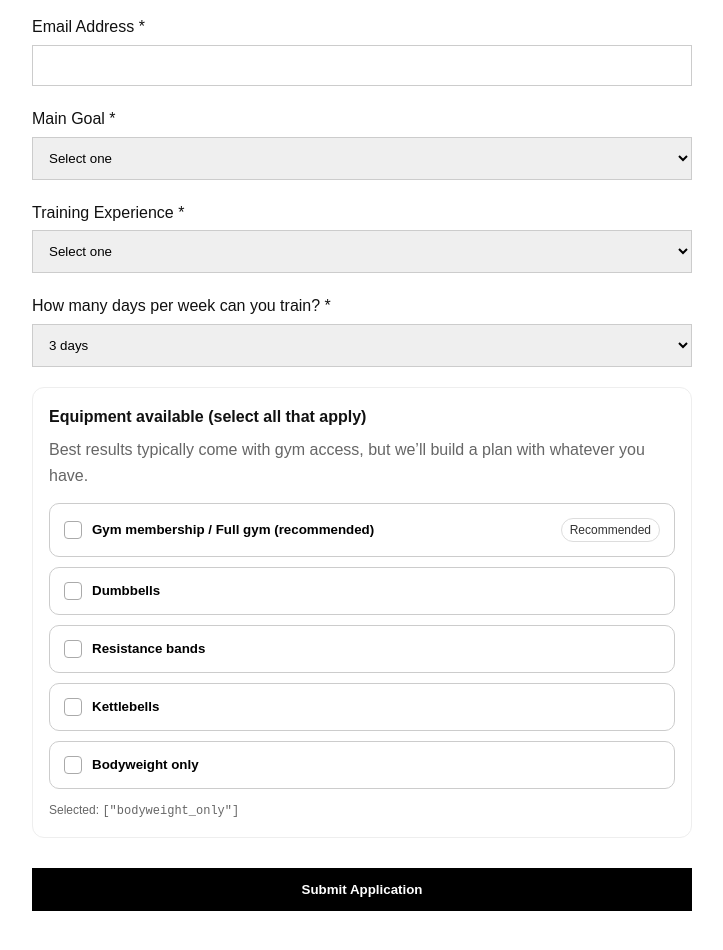
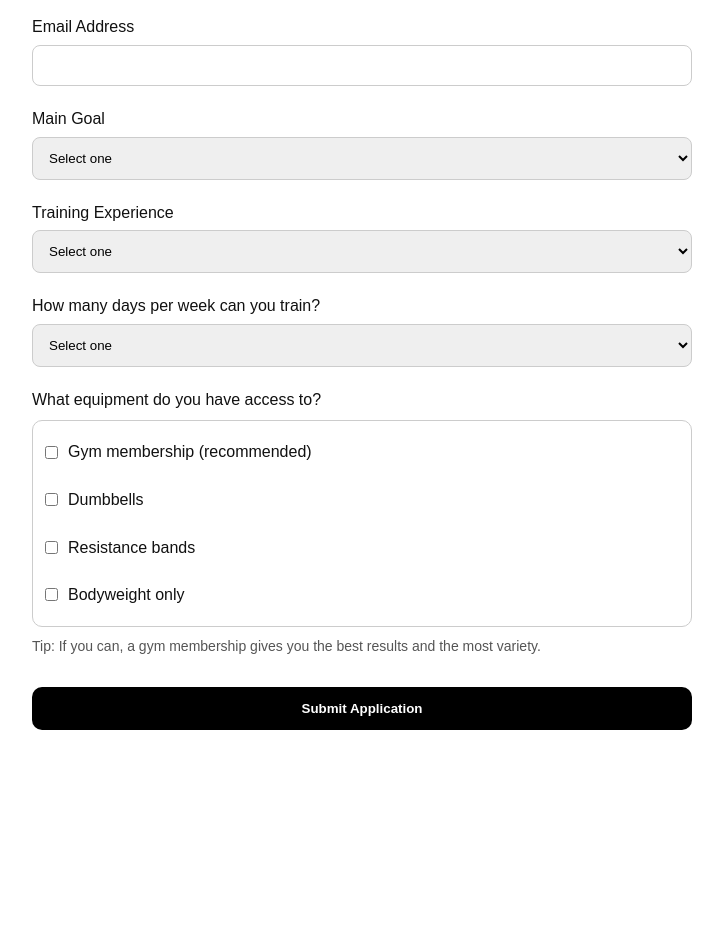
Before and after one commit to cbpumpcoaching/online-coaching-platform, a Next.js app: page /apply in a window 1280 px wide. Shown: the part 420-1370 px from the top of the page, without its empty margins (278-1001 px from the left). After the commit the page ends 1210 px from the top, so only its background shows below. Built offline with nearby package versions, Linux system fonts and the light colour scheme.

Commit message:
Update apply.js

```diff
--- a/pages/apply.js
+++ b/pages/apply.js
@@ -1,24 +1,4 @@
-import { useMemo, useState } from "react";
-
-const EQUIPMENT_OPTIONS = [
-  { value: "full_gym", label: "Gym membership / Full gym (recommended)" },
-  { value: "dumbbells", label: "Dumbbells" },
-  { value: "bands", label: "Resistance bands" },
-  { value: "kettlebells", label: "Kettlebells" },
-  { value: "bodyweight_only", label: "Bodyweight only" },
-];
-
-function normalizeEquipment(selected) {
-  const set = new Set(selected);
-
-  const hasNonBodyweight =
-    set.has("full_gym") || set.has("dumbbells") || set.has("bands") || set.has("kettlebells");
-
-  if (hasNonBodyweight) set.delete("bodyweight_only");
-  if (set.size === 0) set.add("bodyweight_only");
-
-  return Array.from(set);
-}
+import { useState } from "react";
 
 export default function Apply() {
   const [form, setForm] = useState({
@@ -26,74 +6,65 @@ export default function Apply() {
     email: "",
     goal: "",
     experience: "",
-    daysPerWeek: 3,
-    equipment: [],
+    daysPerWeek: "",
+    equipment: [], // ✅ array of selected equipment
   });
 
-  const [loading, setLoading] = useState(false);
-  const [message, setMessage] = useState("");
-
-  const normalizedEquipment = useMemo(
-    () => normalizeEquipment(form.equipment),
-    [form.equipment]
-  );
+  const [status, setStatus] = useState({ state: "idle", message: "" });
 
   function handleChange(e) {
-    const { name, value } = e.target;
-
-    if (name === "daysPerWeek") {
-      setForm((prev) => ({ ...prev, daysPerWeek: Number(value) }));
-      return;
-    }
-
-    setForm((prev) => ({ ...prev, [name]: value }));
+    setForm((prev) => ({ ...prev, [e.target.name]: e.target.value }));
   }
 
   function toggleEquipment(value) {
     setForm((prev) => {
-      const next = new Set(prev.equipment);
-      if (next.has(value)) next.delete(value);
-      else next.add(value);
-      return { ...prev, equipment: Array.from(next) };
+      const exists = prev.equipment.includes(value);
+      return {
+        ...prev,
+        equipment: exists
+          ? prev.equipment.filter((x) => x !== value)
+          : [...prev.equipment, value],
+      };
     });
   }
 
   async function handleSubmit(e) {
     e.preventDefault();
-    setMessage("");
+    setStatus({ state: "loading", message: "" });
 
-    // quick validation
-    if (!form.name.trim() || !form.email.trim() || !form.goal || !form.experience) {
-      setMessage("Please complete all required fields.");
-      return;
-    }
-
-    setLoading(true);
     try {
       const res = await fetch("/api/apply", {
         method: "POST",
         headers: { "Content-Type": "application/json" },
         body: JSON.stringify({
           ...form,
-          equipment: normalizedEquipment,
           submittedAt: new Date().toISOString(),
         }),
       });
 
-      const data = await res.json().catch(() => ({}));
+      const data = await res.json();
 
       if (!res.ok) {
-        throw new Error(data?.error || "Something went wrong.");
+        setStatus({
+          state: "error",
+          message: data?.webhookResponse || data?.details || data?.error || "Submission failed",
+        });
+        return;
       }
 
-      setMessage("✅ Application submitted! (Saved in server logs for now.)");
+      setStatus({ state: "success", message: "Application submitted ✅" });
 
-      // Optional redirect after submit:
-      // window.location.href = "/pricing";
+      // optional: clear form after success
+      setForm({
+        name: "",
+        email: "",
+        goal: "",
+        experience: "",
+        daysPerWeek: "",
+        equipment: [],
+      });
     } catch (err) {
-      setMessage(`❌ ${err.message || "Submission failed."}`);
-    } finally {
-      setLoading(false);
+      setStatus({ state: "error", message: String(err) });
     }
   }
 
@@ -106,7 +77,9 @@ export default function Apply() {
 
       {/* FORM */}
       <main style={{ maxWidth: "700px", margin: "0 auto", padding: "60px 20px" }}>
-        <h1 style={{ fontSize: "36px", marginBottom: "10px" }}>Coaching Application</h1>
+        <h1 style={{ fontSize: "36px", marginBottom: "10px" }}>
+          Coaching Application
+        </h1>
 
         <p style={{ marginBottom: "30px" }}>
           Complete the form below to apply for personalised online coaching with CBPUMP.
@@ -114,7 +87,7 @@ export default function Apply() {
 
         <form onSubmit={handleSubmit}>
           {/* NAME */}
-          <label>Full Name *</label>
+          <label>Full Name</label>
           <input
             type="text"
             name="name"
@@ -125,7 +98,7 @@ export default function Apply() {
           />
 
           {/* EMAIL */}
-          <label>Email Address *</label>
+          <label>Email Address</label>
           <input
             type="email"
             name="email"
@@ -136,7 +109,7 @@ export default function Apply() {
           />
 
           {/* GOAL */}
-          <label>Main Goal *</label>
+          <label>Main Goal</label>
           <select
             name="goal"
             value={form.goal}
@@ -151,7 +124,7 @@ export default function Apply() {
           </select>
 
           {/* EXPERIENCE */}
-          <label>Training Experience *</label>
+          <label>Training Experience</label>
           <select
             name="experience"
             value={form.experience}
@@ -166,129 +139,89 @@ export default function Apply() {
           </select>
 
           {/* DAYS PER WEEK */}
-          <label>How many days per week can you train? *</label>
+          <label>How many days per week can you train?</label>
           <select
             name="daysPerWeek"
             value={form.daysPerWeek}
             onChange={handleChange}
+            required
             style={inputStyle}
           >
-            <option value={2}>2 days</option>
-            <option value={3}>3 days</option>
-            <option value={4}>4 days</option>
-            <option value={5}>5 days</option>
-            <option value={6}>6 days</option>
+            <option value="">Select one</option>
+            <option value="2">2 days</option>
+            <option value="3">3 days</option>
+            <option value="4">4 days</option>
+            <option value="5">5 days</option>
+            <option value="6">6 days</option>
           </select>
 
           {/* EQUIPMENT */}
-          <div style={cardStyle}>
-            <label style={{ display: "block", marginBottom: 8, fontWeight: "bold" }}>
-              Equipment available (select all that apply)
+          <div style={{ marginBottom: "20px" }}>
+            <label style={{ display: "block", marginBottom: "8px" }}>
+              What equipment do you have access to?
             </label>
-            <p style={{ marginTop: 0, marginBottom: 14, color: "#666" }}>
-              Best results typically come with gym access, but we’ll build a plan with whatever you have.
-            </p>
 
-            <div style={{ display: "grid", gap: 10 }}>
-              {EQUIPMENT_OPTIONS.map((opt) => {
-                const checked = form.equipment.includes(opt.value);
-                const recommended = opt.value === "full_gym";
-
-                return (
-                  <button
-                    key={opt.value}
-                    type="button"
-                    onClick={() => toggleEquipment(opt.value)}
-                    style={{
-                      textAlign: "left",
-                      padding: 14,
-                      borderRadius: 10,
-                      border: checked ? "2px solid #000" : "1px solid #ccc",
-                      backgroundColor: "#fff",
-                      cursor: "pointer",
-                      display: "flex",
-                      justifyContent: "space-between",
-                      alignItems: "center",
-                      gap: 12,
-                    }}
-                  >
-                    <span style={{ display: "flex", alignItems: "center", gap: 10 }}>
-                      <span
-                        aria-hidden
-                        style={{
-                          width: 18,
-                          height: 18,
-                          borderRadius: 4,
-                          border: checked ? "2px solid #000" : "1px solid #aaa",
-                          display: "inline-flex",
-                          alignItems: "center",
-                          justifyContent: "center",
-                          fontSize: 12,
-                        }}
-                      >
-                        {checked ? "✓" : ""}
-                      </span>
-                      <span style={{ fontWeight: 600 }}>{opt.label}</span>
-                    </span>
-
-                    {recommended ? (
-                      <span
-                        style={{
-                          fontSize: 12,
-                          border: "1px solid #ddd",
-                          padding: "4px 8px",
-                          borderRadius: 999,
-                          color: "#333",
-                          whiteSpace: "nowrap",
-                        }}
-                      >
-                        Recommended
-                      </span>
-                    ) : null}
-                  </button>
-                );
-              })}
+            <div style={checkboxWrap}>
+              <EquipmentCheckbox
+                label="Gym membership (recommended)"
+                value="gym"
+                checked={form.equipment.includes("gym")}
+                onChange={toggleEquipment}
+              />
+              <EquipmentCheckbox
+                label="Dumbbells"
+                value="dumbbells"
+                checked={form.equipment.includes("dumbbells")}
+                onChange={toggleEquipment}
+              />
+              <EquipmentCheckbox
+                label="Resistance bands"
+                value="bands"
+                checked={form.equipment.includes("bands")}
+                onChange={toggleEquipment}
+              />
+              <EquipmentCheckbox
+                label="Bodyweight only"
+                value="bodyweight"
+                checked={form.equipment.includes("bodyweight")}
+                onChange={toggleEquipment}
+              />
             </div>
 
-            <div style={{ marginTop: 12, fontSize: 12, color: "#666" }}>
-              Selected: <code>{JSON.stringify(normalizedEquipment)}</code>
-            </div>
+            <p style={{ marginTop: "8px", color: "#555", fontSize: "14px" }}>
+              Tip: If you can, a gym membership gives you the best results and the most variety.
+            </p>
           </div>
 
-          {message ? (
-            <div
-              style={{
-                marginTop: 10,
-                padding: 12,
-                borderRadius: 10,
-                border: "1px solid #ddd",
-                background: "#fafafa",
-              }}
-            >
-              {message}
-            </div>
-          ) : null}
+          <button type="submit" style={buttonStyle} disabled={status.state === "loading"}>
+            {status.state === "loading" ? "Submitting..." : "Submit Application"}
+          </button>
 
-          <button
-            type="submit"
-            disabled={loading}
-            style={{
-              marginTop: "20px",
-              padding: "14px",
-              width: "100%",
-              backgroundColor: "#000",
-              color: "#fff",
-              fontWeight: "bold",
-              border: "none",
-              cursor: loading ? "not-allowed" : "pointer",
-              opacity: loading ? 0.8 : 1,
-            }}
-          >
-            {loading ? "Submitting..." : "Submit Application"}
-          </button>
+          {status.state === "success" && (
+            <p style={{ marginTop: "16px", color: "green" }}>{status.message}</p>
+          )}
+          {status.state === "error" && (
+            <p style={{ marginTop: "16px", color: "crimson" }}>
+              Something went wrong: {status.message}
+            </p>
+          )}
         </form>
       </main>
     </div>
+  );
+}
+
+function EquipmentCheckbox({ label, value, checked, onChange }) {
+  return (
+    <label style={checkboxItem}>
+      <input
+        type="checkbox"
+        checked={checked}
+        onChange={() => onChange(value)}
+        style={{ marginRight: "10px" }}
+      />
+      {label}
+    </label>
   );
 }
 
@@ -299,12 +232,32 @@ const inputStyle = {
   marginBottom: "20px",
   marginTop: "5px",
   border: "1px solid #ccc",
+  borderRadius: "8px",
 };
 
-const cardStyle = {
-  border: "1px solid #eee",
-  borderRadius: 12,
-  padding: 16,
-  marginTop: 10,
-  marginBottom: 10,
+const buttonStyle = {
+  marginTop: "10px",
+  padding: "14px",
+  width: "100%",
+  backgroundColor: "#000",
+  color: "#fff",
+  fontWeight: "bold",
+  border: "none",
+  borderRadius: "10px",
+  cursor: "pointer",
 };
+
+const checkboxWrap = {
+  display: "grid",
+  gridTemplateColumns: "1fr",
+  gap: "10px",
+  padding: "12px",
+  border: "1px solid #ccc",
+  borderRadius: "10px",
+};
+
+const checkboxItem = {
+  display: "flex",
+  alignItems: "center",
+  padding: "6px 0",
+};
```
